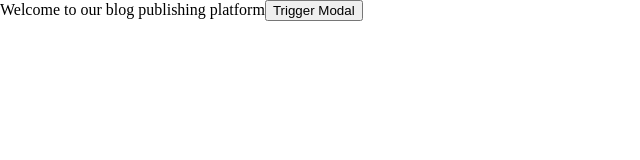
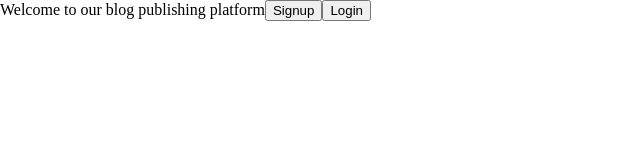
Before and after one commit to LABS-EU3/react_blog_frontend, a React (Create React App) app: page /login in a window 1280 px wide. Shown: the top 160 px of the page, without its empty margins (0-640 px from the left). Built offline with nearby package versions, Linux system fonts and the light colour scheme.

Commit message:
added signup button

```diff
--- a/src/App.js
+++ b/src/App.js
@@ -2,6 +2,8 @@ import React, { useState } from "react";
 import Modal from "./pages/Modal";
 import Register from "./pages/Register";
 import Login from "./pages/Login";
+
+
 
 function App() {
   const [modalOpen, setModalOpen] = useState(false);
@@ -15,12 +17,20 @@ function App() {
   return (
     <div className="App">
       Welcome to our blog publishing platform
-      <button onClick={handleControl}>Trigger Modal</button>
+      <button onClick={handleControl}>Signup</button>
       {modalOpen && (
         <Modal handleControl={handleControl}>
           <Register />
+        </Modal>
+
+      )}
+
+      <button onClick={handleControl}>Login</button>
+      {modalOpen && (
+        <Modal handleControl={handleControl}>
           <Login />
         </Modal>
+
       )}
     </div>
   );
--- a/src/pages/Login.js
+++ b/src/pages/Login.js
@@ -1,6 +1,7 @@
 import React, { useRef, useState } from "react";
 import axios from "axios";
 import { Link } from "react-router-dom";
+import {connect} from "react-redux"
 import { Container, MyH2, Div, P, Input, Button } from "../utilities/styles/LoginStyles"
 
 const Login = props => {
@@ -69,4 +70,4 @@ const Login = props => {
 };
 
 
-export default Login
+export default connect(state=>state, {})(Login)
--- a/src/pages/Modal.js
+++ b/src/pages/Modal.js
@@ -43,4 +43,5 @@ function Modal(props) {
   );
 }
 
+
 export default Modal;
```
